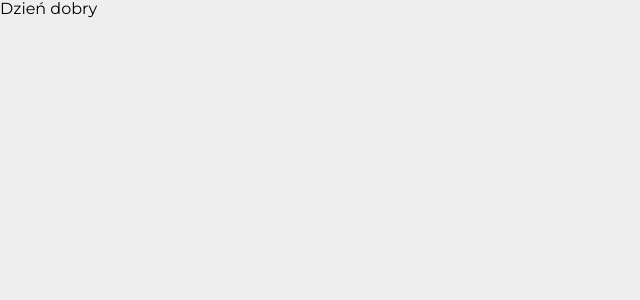
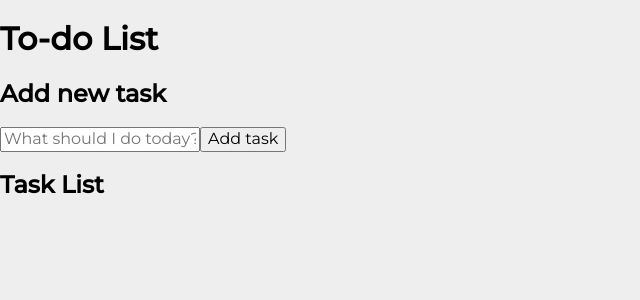
Before and after one commit to stolar-xyz/to-do-list-react, a React (Create React App) app: page / in a window 1280 px wide. Shown: the top 300 px of the page, without its empty margins (0-640 px from the left). Built offline with nearby package versions, Linux system fonts and the light colour scheme.

Commit message:
to-do-list jsx added

```diff
--- a/src/App.js
+++ b/src/App.js
@@ -1,9 +1,30 @@
 
 function App() {
   return (
-    <div className="App">
-      Dzień dobry
-    </div>
+    <main classNameName="container">
+      <header>
+        <h1>To-do List</h1>
+      </header>
+      <section className="section">
+        <h2 className="section__header">Add new task</h2>
+        <div className="section__body">
+          <form className="form">
+            <input className="form__input" placeholder="What should I do today?" />
+              <button className="form__button">Add task</button>
+                </form>
+            </div>
+        </section>
+        <section className="section">
+          <div className="section__container">
+            <h2 className="section__header">Task List</h2>
+            <div className="section__buttonsContainer">
+            </div>
+          </div>
+          <div className="section__body">
+            <ul className="list"></ul>
+          </div>
+        </section>
+    </main>
   );
 }
 
```
Also changed, not shown: 1 other file (tests, documents, lock files or other folders).
